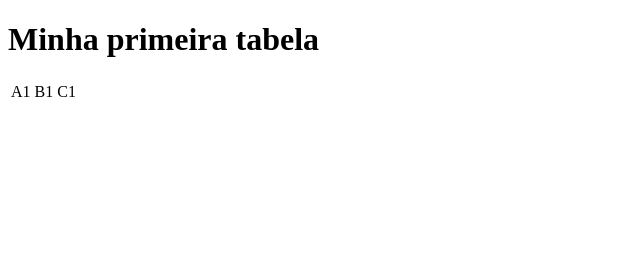
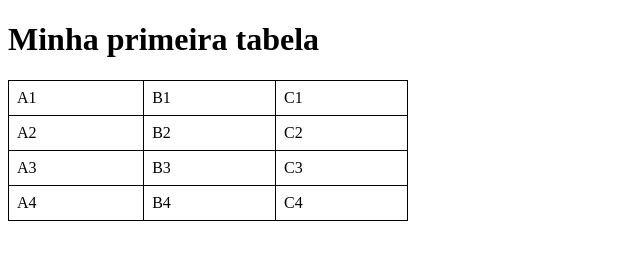
Before and after one commit to Ceruleumas/HTML-CSS, a plain HTML site: page modulo_tres/exercicios/ex002/tabela1.html in a window 1280 px wide. Shown: the whole page, without its empty margins (0-640 px from the left). Drawn offline with Linux system fonts and the light colour scheme.

Commit message:
Update tabela1.html

```diff
--- a/modulo_tres/exercicios/ex002/tabela1.html
+++ b/modulo_tres/exercicios/ex002/tabela1.html
@@ -1,11 +1,24 @@
 <!DOCTYPE html>
 <html lang="pt-br">
+
 <head>
     <meta charset="UTF-8">
     <meta http-equiv="X-UA-Compatible" content="IE=edge">
     <meta name="viewport" content="width=device-width, initial-scale=1.0">
     <title>Tabelas</title>
+    <style>
+        table {
+            width: 400px;
+            border-collapse: collapse;
+        }
+
+        td {
+            border: 1px solid black;
+            padding: 8px;
+        }
+    </style>
 </head>
+
 <body>
     <h1>Minha primeira tabela</h1>
     <!--
@@ -14,8 +27,27 @@
     -->
     <table>
         <tr> <!-- Primeira linha -->
-            <td>A1</td> <td>B1</td> <td>C1</td>
+            <td>A1</td>
+            <td>B1</td>
+            <td>C1</td>
         </tr>
+        <tr>
+            <td>A2</td>
+            <td>B2</td>
+            <td>C2</td>
+        </tr>
+        <tr>
+            <td>A3</td>
+            <td>B3</td>
+            <td>C3</td>
+        </tr>
+        <tr>
+            <td>A4</td>
+            <td>B4</td>
+            <td>C4</td>
+        </tr>
+
     </table>
 </body>
+
 </html>
```
